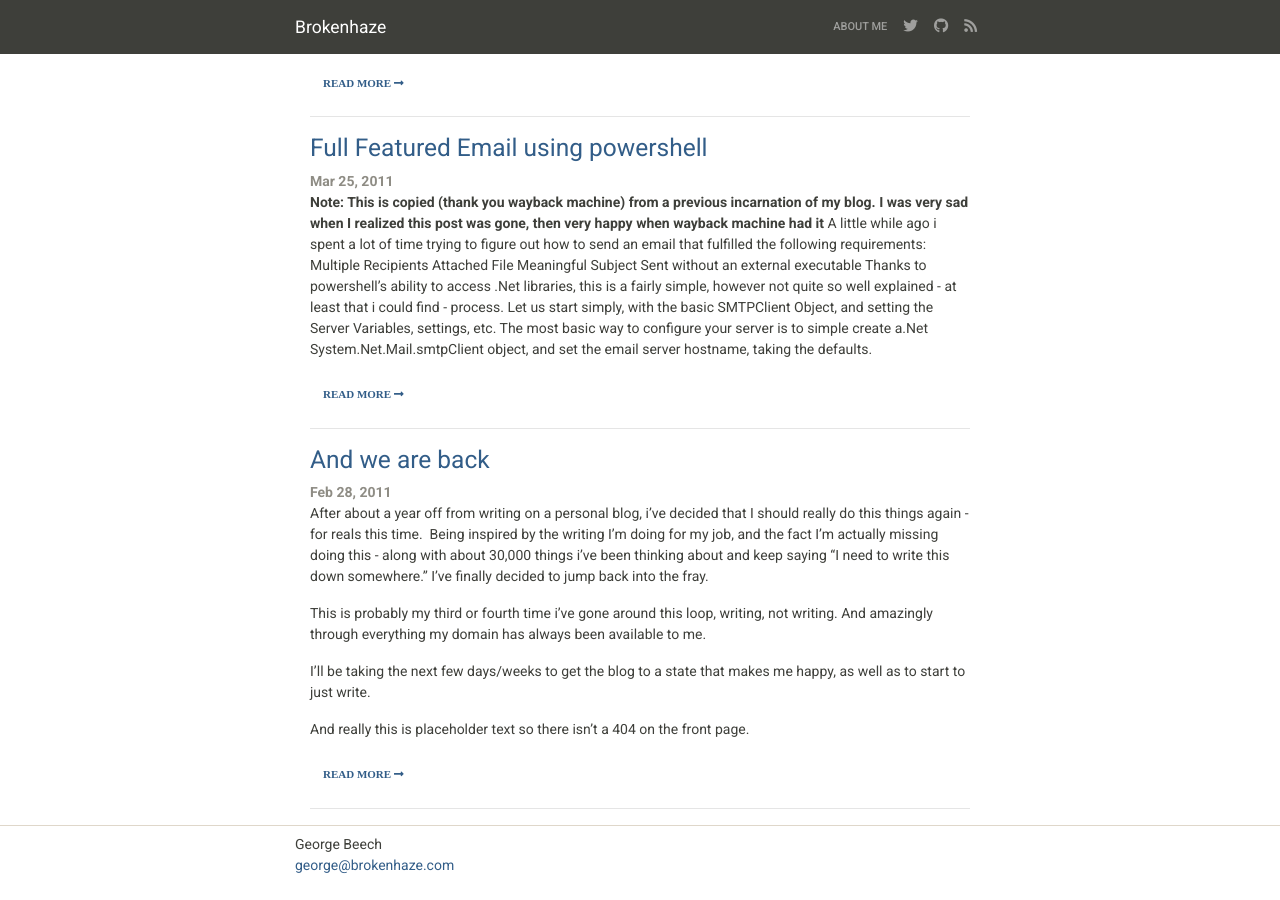
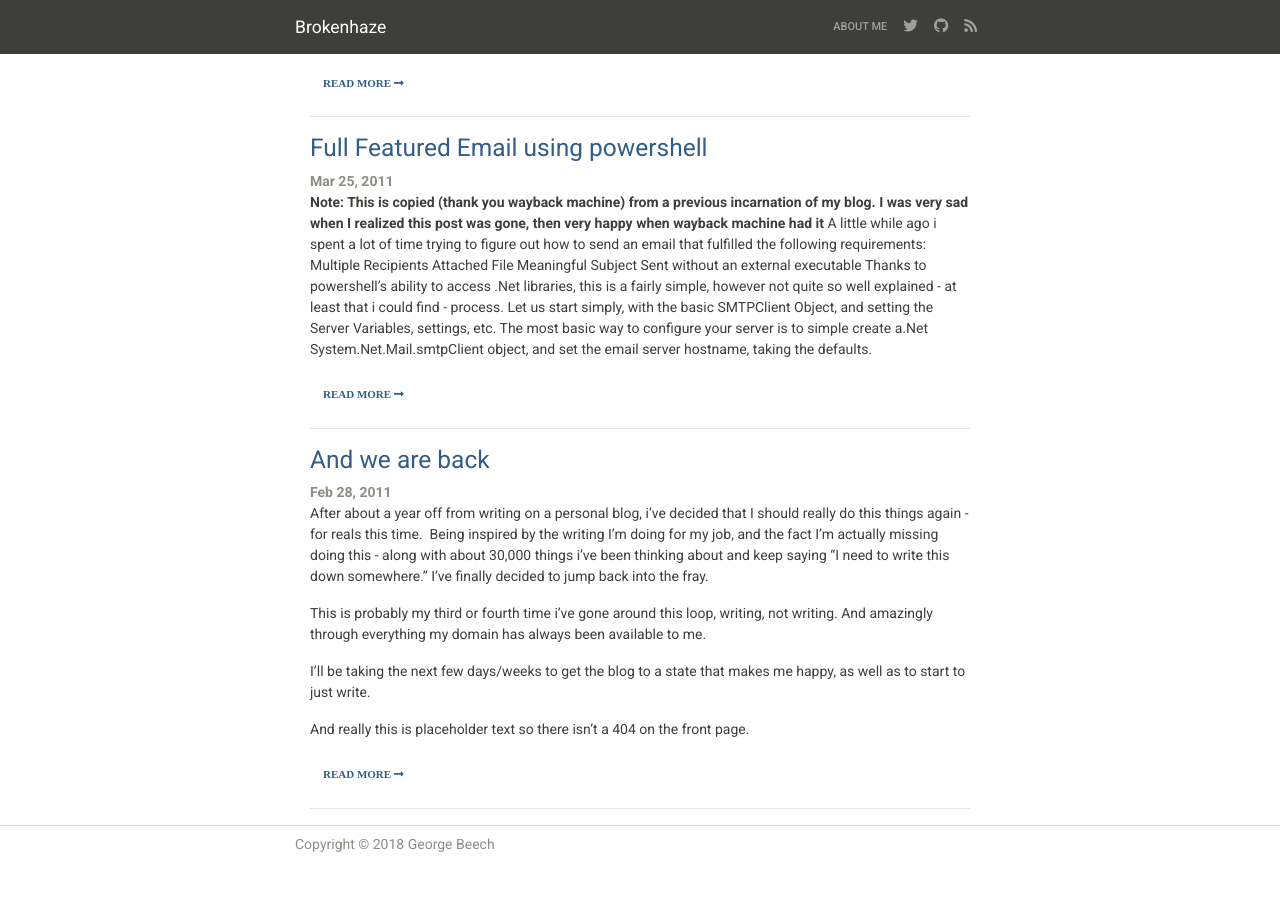
Before and after one commit to GABeech/gabeech.github.io, a Jekyll site: the page built from index.md, in a window 1280 px wide and 900 px high, scrolled down 4218 px. Built offline with Jekyll 4.4.1, drawn with Linux system fonts in a browser that asks for light colours; after the commit the page ends 5097 px from its top, so only the background shows below that.

Commit message:
update footer, just show copyright

```diff
--- a/_includes/footer.html
+++ b/_includes/footer.html
@@ -3,23 +3,10 @@
   <div class="container">
     <div class="row">
 
-      <div class="col-sm">
-        <ul class="list-unstyled">
-          <li>
-            {%- if site.author -%}
-              {{ site.author | escape }}
-            {%- else -%}
-              {{ site.title | escape }}
-            {%- endif -%}
-          </li>
-          {%- if site.email -%}
-            <li>
-              <a href="mailto:{{ site.email }}">
-                {{ site.email }}
-              </a>
-            </li>
-          {%- endif -%}
-        </ul>
+      <div class="col-sm ml-auto">
+        <p class="text-muted">
+        Copyright &copy {{"now" | date: "%Y"}} George Beech
+        </p>
       </div>
 
     </div>
```
